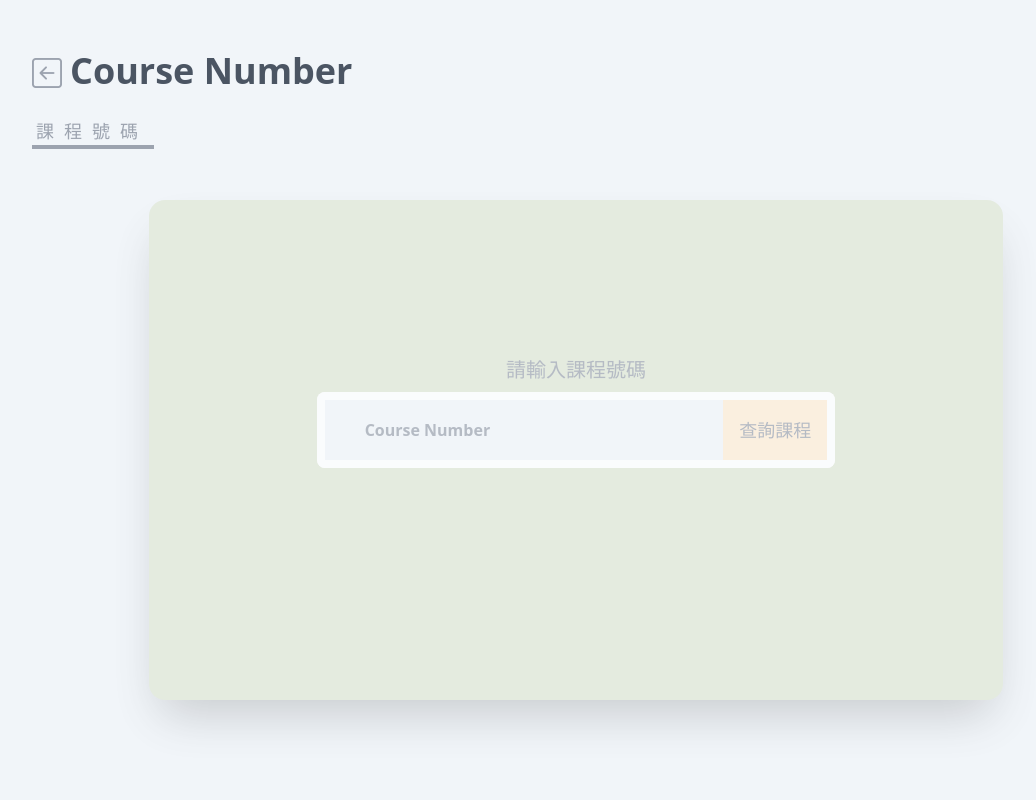
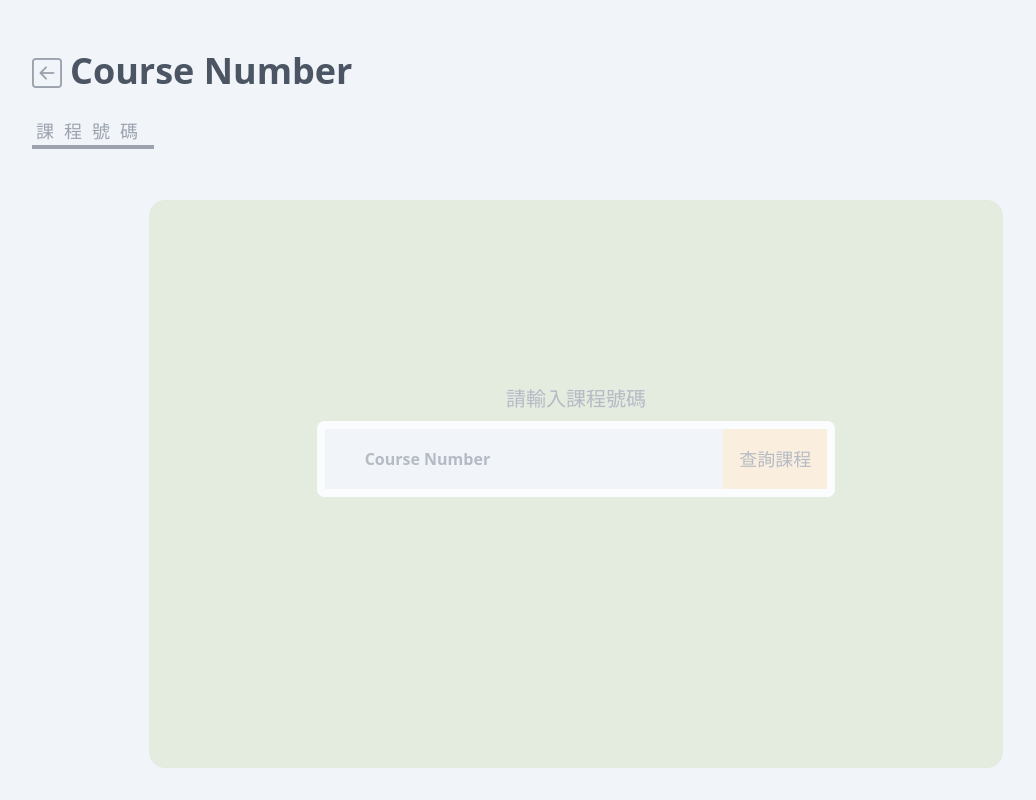
Before and after one commit to ridemountainpig/fcu-course-search, a Flask app: page /searchcourse in a window 1280 px wide. Shown: the whole page, without its empty margins (64-1100 px from the left). Run offline with Flask 2, Linux system fonts and the light colour scheme; some libraries are stand-ins or nearby versions.

Commit message:
fix: safari RWD height bug

```diff
--- a/templates/generalStudies.html
+++ b/templates/generalStudies.html
@@ -53,7 +53,7 @@
     </div>
     <div class="h-3/4">
         <div id="courseList"
-            class="courseList mx-8 min-[520px]:mx-24 p-5 rounded-xl h-[calc(100vh_-_19rem)] overflow-auto"
+            class="courseList mx-8 min-[520px]:mx-24 p-5 rounded-xl h-[calc(100vh*0.75_-_2rem)] overflow-auto"
             style="background-color: #dfe7d5;">
         </div>
     </div>
--- a/templates/searchCourse.html
+++ b/templates/searchCourse.html
@@ -42,7 +42,7 @@
     </div>
 
     <div class="flex justify-center items-start h-3/4 w-full">
-        <div id="searchBox" class="rounded-2xl opacity-70 min-[600px]:w-4/6 h-5/6 shadow-2xl"
+        <div id="searchBox" class="rounded-2xl opacity-70 min-[600px]:w-4/6 h-[calc(100vh*0.75_-_2rem)]"
             style="background-color: #dfe7d5;">
             <div id="searchInput" class="flex items-center h-5/6">
                 <div class="w-full">
```
